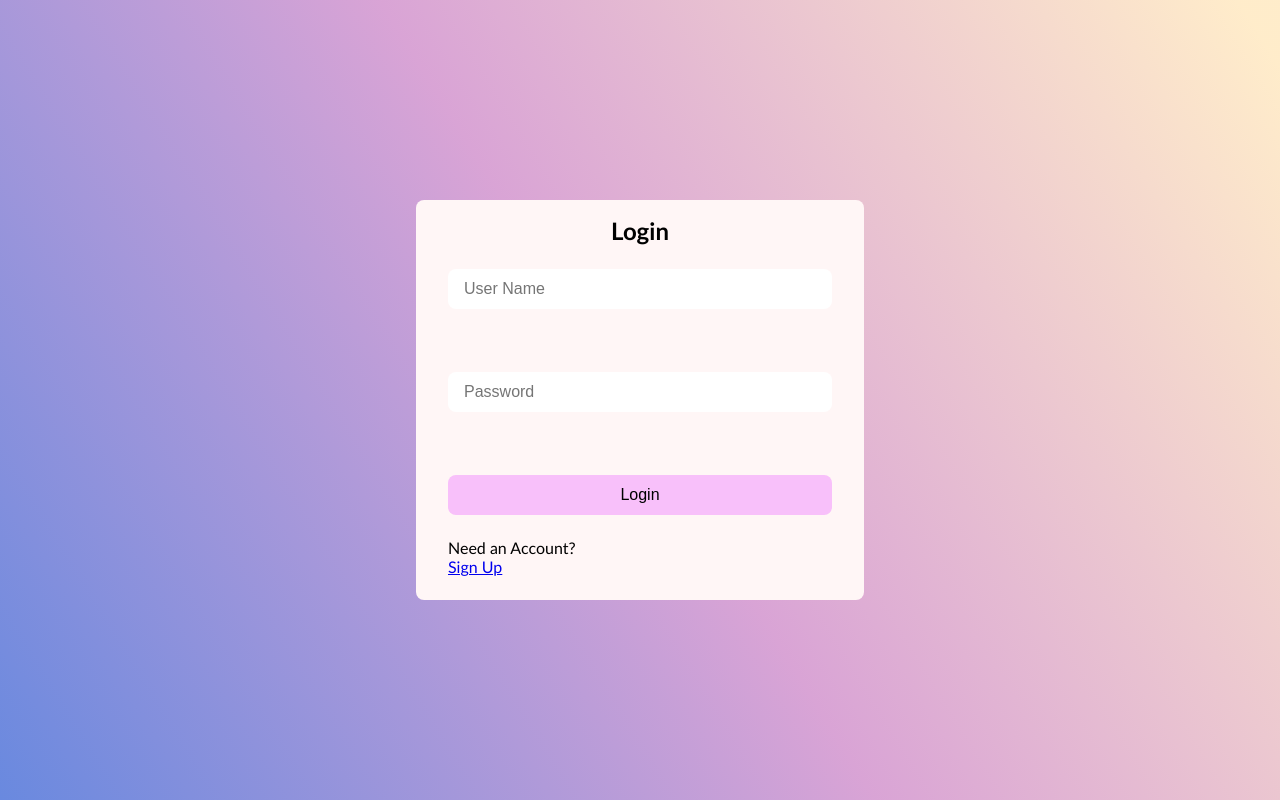
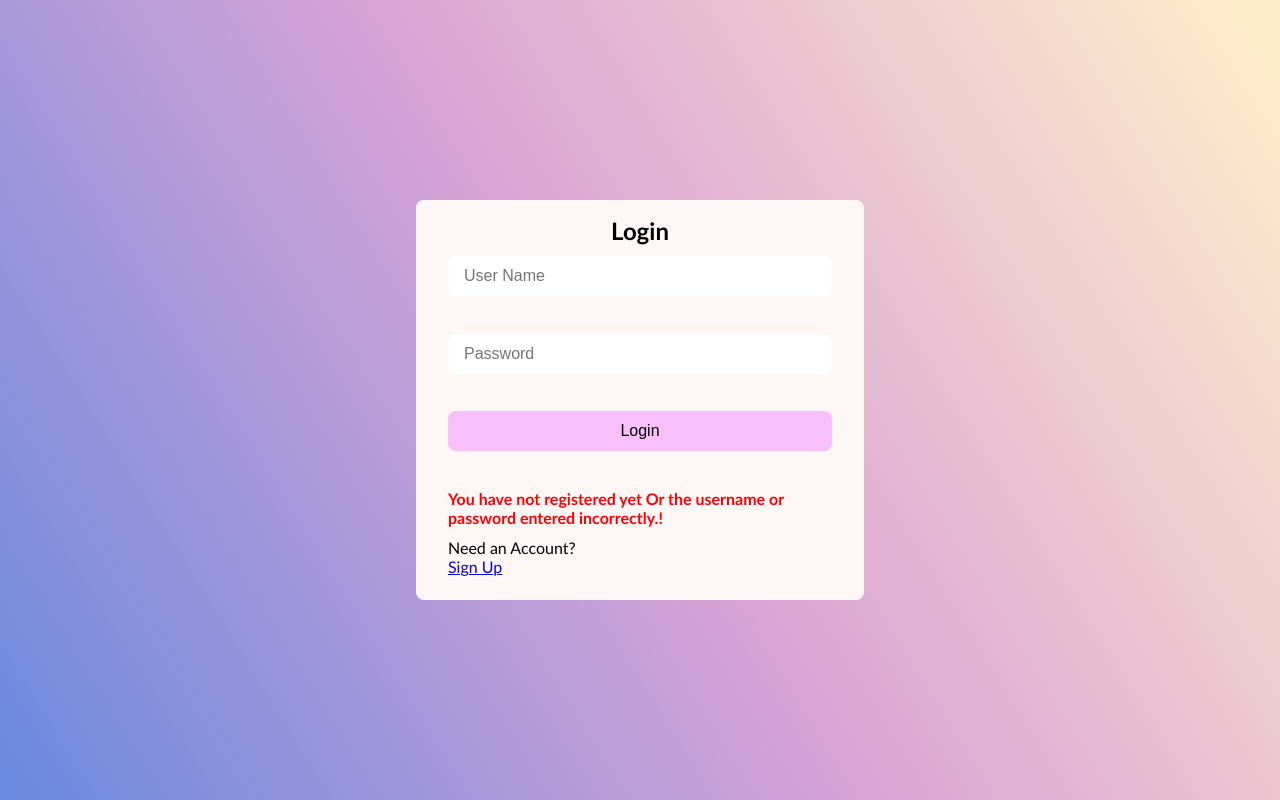
Before and after one commit to fatemeh-abbasi-1/my-auth-app, a React (Create React App) app: page /login in a window 1280 px wide. Both pictures are taken after typing "Sample", "Sample123" into the empty fields and a click on the button "Login". Built offline with nearby package versions, Linux system fonts and the light colour scheme.

Commit message:
fix : handle err in login fixed

```diff
--- a/src/component/Login.js
+++ b/src/component/Login.js
@@ -55,13 +55,14 @@ const Login = () => {
           onChange={(e) => setPwdLogin(e.target.value)}
         />
         <button onClick={(e) => handleLogin(e)}>Login</button>
-        {!userId ||
-          (errLogin && (
-            <h4 style={{ color: "red" }}>
-              You have not registered yet Or the username or password entered
-              incorrectly.!
-            </h4>
-          ))}
+        {errLogin ? (
+          <h4 style={{ color: "red" }}>
+            You have not registered yet Or the username or password entered
+            incorrectly.!
+          </h4>
+        ) : (
+          ""
+        )}
       </form>
       <p className="help-text">
         Need an Account?
```
